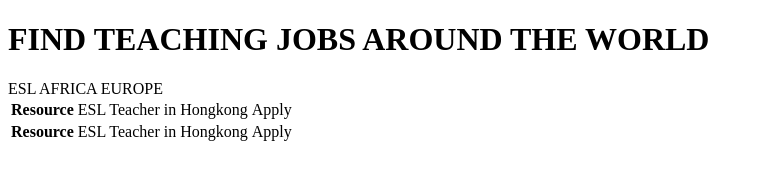
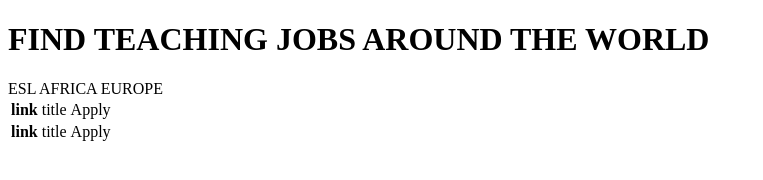
Before and after one commit to Tobi2705/mandarine, a website: page view/index.html in a window 1280 px wide. Shown: the whole page, without its empty margins (0-763 px from the left). Drawn offline with Linux system fonts and the light colour scheme.

Commit message:
Result json data

```diff
--- a/crawl.js
+++ b/crawl.js
@@ -13,7 +13,7 @@ x('http://www.eslcafe.com/joblist/', 'dd', [{
 }])
     .paginate('.next_page@href')
     .limit(3)
-    .write ('../data/results.json');
+    .write ('results.json');
 
 
 //you have to start crawl.js to get new data ....node crawl.js
--- a/view/index.html
+++ b/view/index.html
@@ -57,16 +57,16 @@
 
             <table>
                 <tr>
-                    <th scope="row"> Resource </th>
-                    <td colspan="2">ESL Teacher in Hongkong</td>
+                    <th scope="row"> link </th>
+                    <td colspan="2">title</td>
                     <td>
                         <btn>Apply</btn>
                     </td>
 
                 </tr>
                 <tr>
-                    <th scope="row"> Resource </th>
-                    <td colspan="2">ESL Teacher in Hongkong</td>
+                    <th scope="row"> link</th>
+                    <td colspan="2">title</td>
                     <td>
                         <btn>Apply</btn>
                     </td>
```
